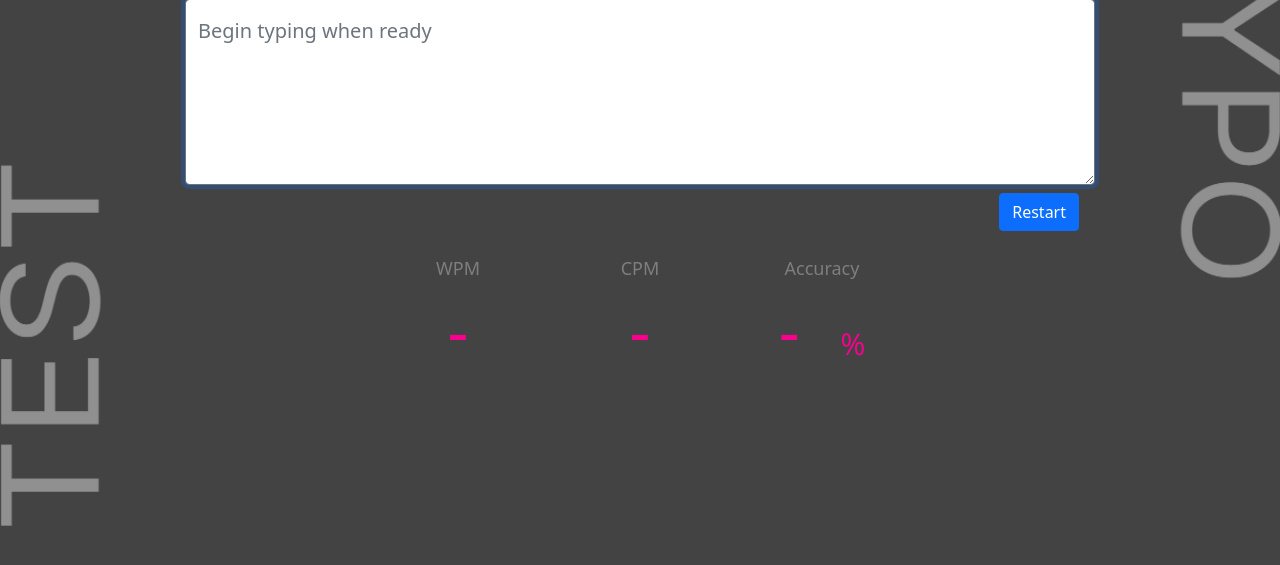
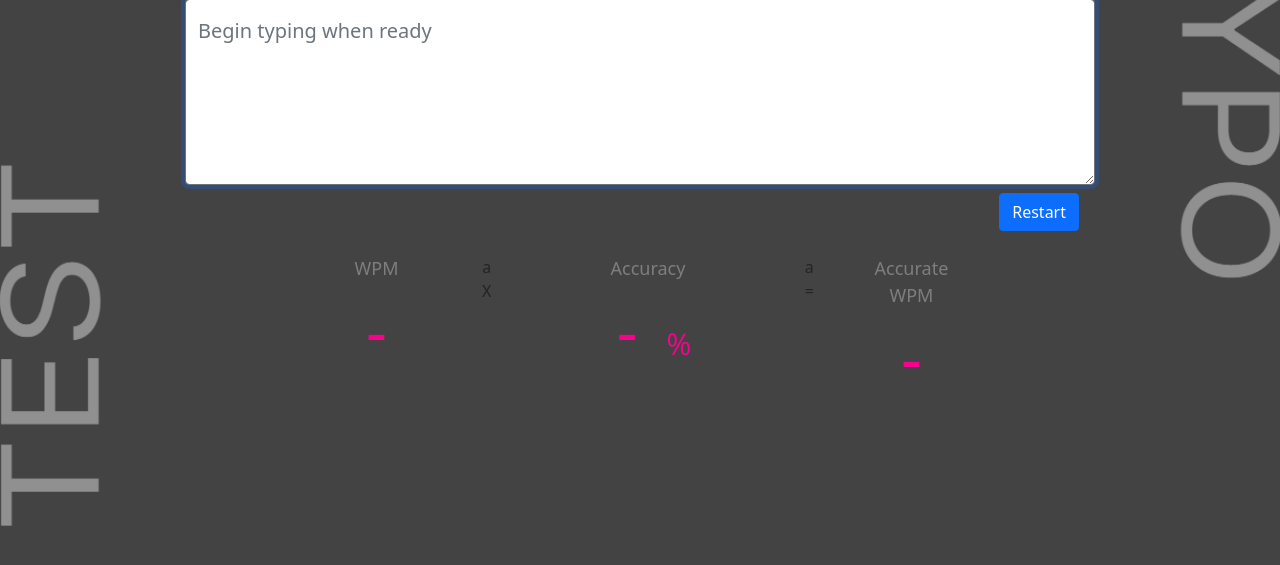
Before and after one commit to Joe-0/TYPO, a Flask app: page / in a window 1280 px wide. Shown: the part 199-764 px from the top of the page. Run offline with Flask 2, Linux system fonts and the light colour scheme; data that the repository does not hold is empty; some libraries are stand-ins or nearby versions.

Commit message:
got rid of CPM and added accurate WPM which is actual WPM multiplied by accuracy

```diff
--- a/templates/index.html
+++ b/templates/index.html
@@ -101,9 +101,9 @@
 
 
             <div class="row  justify-content-center">
-                <div class="col-6">
+                <div class="col-7">
                     <div class="row justify-content-center">
-                        <div class="col text-center ">
+                        <div class="col text-center  ">
                             <div class="heading_text row justify-content-center">
                                 WPM
                             </div>
@@ -111,15 +111,15 @@
                                 -
                             </div>
                         </div>
-                        <div class="col text-center">
-                            <div class="heading_text row justify-content-center">
-                                CPM
+                        <div class="col text-center ">
+                            <div class="heading no-gutters row justify-content-center">
+                                a
                             </div>
-                            <div id="CPM" class="pink row justify-content-center">
-                                -
+                            <div class="mult row no-gutters justify-content-center">
+                                X
                             </div>
                         </div>
-                        <div class="col text-center">
+                        <div class="col-4 text-center ">
                             <div class="heading_text row justify-content-center">
                                 Accuracy
                             </div>
@@ -127,8 +127,24 @@
                                 <div id="accuracy" class="pink d-inline text-center ">
                                     -
                                 </div>
-                                <div class="d-inline" style="font-size:30px;color: #FA008F;font-family: 'Open Sans';">%
+                                <div class="d-inline px-0 mx-0" style="font-size:30px;color: #FA008F;font-family: 'Open Sans';">%
                                 </div>
+                            </div>
+                        </div>
+                        <div class="col text-center ">
+                            <div class="heading no-gutters row justify-content-center">
+                                a
+                            </div>
+                            <div class="mult row no-gutters justify-content-center">
+                                =
+                            </div>
+                        </div>
+                        <div class="col text-center px-0 mx-1 ">
+                            <div class="heading_text row justify-content-center">
+                                Accurate WPM
+                            </div>
+                            <div id="AWPM" class="pink row justify-content-center">
+                                -
                             </div>
                         </div>
                     </div>
@@ -161,13 +177,13 @@
                             <div class="d-grid gap-2">
                                 <button type="submit" class="btn btn-primary float-end">Sign In</button>
                             </div>
+                        </form>
                         <br>
                         <div class="float-start">
                             Don't have an account?<a data-bs-dismiss="modal" href="#SignInModal"
                                                      data-bs-toggle="modal"
                                                      data-bs-target="#SignInModal">Sign Up</a>
                         </div>
-                        </form>
                     </div>
 
                 </div>
@@ -198,12 +214,14 @@
                                 <button type="submit" class="btn btn-primary float-end">Sign Up</button>
                             </div>
                             <br>
+
+                        </form>
+                        <br>
                         <div class="float-start">
                             Already have an account?<a data-bs-dismiss="modal" href="#loginModal"
                                                        data-bs-toggle="modal"
                                                        data-bs-target="#loginModal">Sign In</a>
                         </div>
-                        </form>
                     </div>
 
                 </div>
```
Lines whose indentation alone changed are shown as unchanged.
